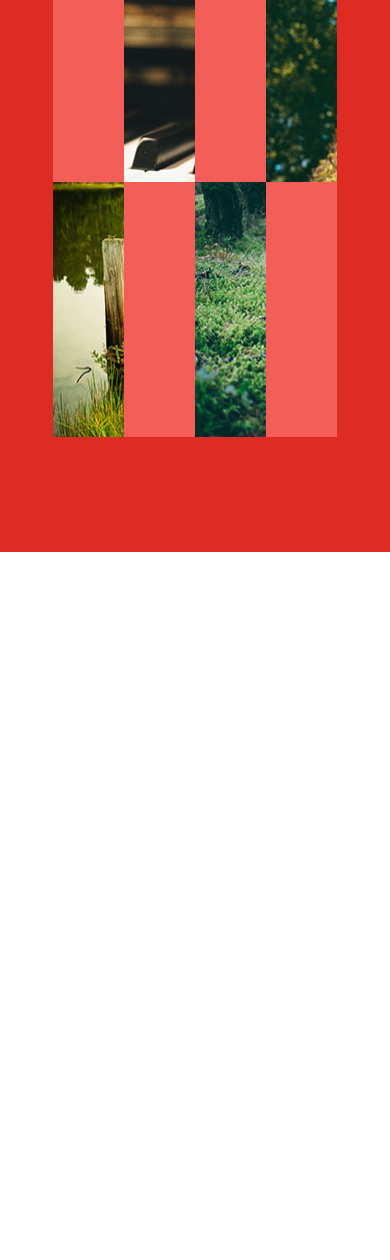
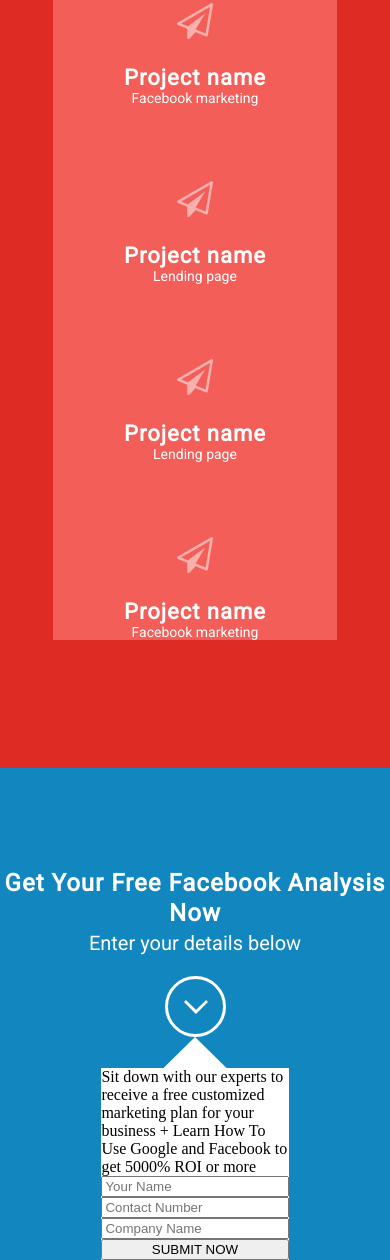
Before and after one commit to maria-dyka/Dyka_Task6, a plain HTML site: page index.html in a window 390 px wide. Shown: the part 310-1570 px from the top of the page. Before the commit the page ends 862 px from the top, so only its background shows below. Drawn offline with Linux system fonts and the light colour scheme.

Commit message:
New block were added.

```diff
--- a/index.html
+++ b/index.html
@@ -11,20 +11,57 @@
 
 <section class="our-work">
     <section class="our-work_name">
-        <h2 class="our-work_h">Our Work</h2>
-        <p class="our-work_description">We added our featured works below</p>
+        <h2 class="our-work_h text">Our Work</h2>
+        <p class="our-work_description text">We added our featured works below</p>
         <div class="our-work_line"></div>
     </section>
     <section class="our-work_gallery">
-        <div class="our-work_block block1"></div>
+        <div class="our-work_block block1">
+            <img class="block_img" src="img/icons/icon7.png" alt="Project logo">
+            <p class="block_name text">Project name</p>
+            <p class="block_description text">Facebook marketing</p>
+        </div>
         <div class="our-work_block block2"></div>
-        <div class="our-work_block block3"></div>
+        <div class="our-work_block block3">
+            <img class="block_img" src="img/icons/icon7.png" alt="Project logo">
+            <p class="block_name text">Project name</p>
+            <p class="block_description text">Lending page</p>
+        </div>
         <div class="our-work_block block4"></div>
         <div class="our-work_block block5"></div>
-        <div class="our-work_block block6"></div>
+        <div class="our-work_block block6">
+            <img class="block_img" src="img/icons/icon7.png" alt="Project logo">
+            <p class="block_name text">Project name</p>
+            <p class="block_description text">Lending page</p>
+        </div>
         <div class="our-work_block block7"></div>
-        <div class="our-work_block block8"></div>
+        <div class="our-work_block block8">
+            <img class="block_img" src="img/icons/icon7.png" alt="Project logo">
+            <p class="block_name text">Project name</p>
+            <p class="block_description text">Facebook marketing</p>
+        </div>
     </section>
+</section>
+
+<section class="facebook-analysis">
+    <section class="facebook-analysis_name">
+        <h2 class="facebook-analysis_h text">Get Your Free Facebook Analysis Now</h2>
+        <p class="facebook-analysis_description text">Enter your details below</p>
+    </section>
+    <div class="arrow"></div>
+    <div class="decoration"></div>
+    <form class="facebook-analysis_form">
+        <div class="close"></div>
+        <p class="form_description">
+            Sit down with our experts to receive a free customized marketing plan
+            for your business + Learn How To Use Google and Facebook to get 5000%
+            ROI or more
+        </p>
+        <input type="text" class="form_name" name="name" placeholder="Your Name">
+        <input type="number" class="form_number" name="number" placeholder="Contact Number">
+        <input type="text" class="form_company-name" name="company_name" placeholder="Company Name">
+        <input type="submit" class="form_submit" name="submit" value="SUBMIT NOW">
+    </form>
 </section>
 
 </body>
--- a/style.css
+++ b/style.css
@@ -1,9 +1,13 @@
 *{
     margin: 0;
 }
+.text{
+    color: white;
+    font-family: 'Roboto', sans-serif;
+    text-align: center;
+}
 .our-work{
     width: 100%;
-    height: 862px;
     background-color: rgb(222, 43, 36);
     display: flex;
     flex-direction: column;
@@ -17,17 +21,11 @@
     align-items: center;
 }
 .our-work_h{
-    color: white;
-    font-family: 'Roboto', sans-serif;
     font-size: 24px;
     font-weight: 900;
-    text-align: center;
 }
 .our-work_description{
-    color: white;
     font-size: 20px;
-    font-family: 'Roboto', sans-serif;
-    text-align: center;
 }
 .our-work_line{
     background-color: white;
@@ -39,13 +37,16 @@
     display: flex;
     flex-wrap: wrap;
     width: 73%;
-    height: 59%;
     margin-top: 47px;
+    margin-bottom: 128px;
 }
 .our-work_block{
-    height: 50%;
-    width: 25%;
+    height: 253px;
+    flex-basis: 25%;
     background-color: rgb(243, 94, 89);
+    display: flex;
+    flex-direction: column;
+    align-items: center;
 }
 .block2{
     background-image: url("img/photo1.jpg");
@@ -59,3 +60,126 @@
 .block7{
     background-image: url("img/photo7.jpg");
 }
+.block_name{
+    letter-spacing: 1px;
+    font-size: 22px;
+    font-weight: 900;
+    margin-top: 25px;
+}
+.block_description{
+    font-size: 14px;
+}
+.block_img{
+    margin-top: 75px;
+}
+
+
+.facebook-analysis{
+    padding-top: 100px;
+    width: 100%;
+    background-color: rgb(18, 135, 191);
+    display: flex;
+    flex-direction: column;
+    align-items: center;
+}
+.facebook-analysis_name{
+    line-height: 30px;
+}
+.facebook-analysis_h{
+    font-size: 24px;
+    font-weight: 900;
+    letter-spacing: 1px;
+}
+.facebook-analysis_description{
+    font-size: 20px;
+}
+.arrow{
+    width: 55px;
+    height: 55px;
+    border-radius: 50%;
+    border: solid 3px white;
+    background: url("img/icons/arrow.png") no-repeat;
+    background-position: 16px 21px;
+    margin-top: 18px;
+}
+.decoration{
+    width: 63px;
+    height: 31px;
+    background-color: white;
+    clip-path: polygon(50% 0%, 0% 100%, 100% 100%);
+}
+.facebook-analysis_form{
+    width: 48%;
+    background-color: white;
+    display: flex;
+    flex-direction: column;
+}
+
+
+
+
+
+
+
+@media screen and (max-width: 950px){
+    .our-work_block{
+        flex-basis: 50%;
+    }
+    .block1{
+        order: 1;
+    }
+    .block2{
+        order: 2;
+    }
+    .block3{
+        order: 4;
+    }
+    .block4{
+        order: 3;
+    }
+    .block5{
+        order: 6;
+    }
+    .block6{
+        order: 5;
+    }
+    .block7{
+        order: 7;
+    }
+    .block8{
+        order: 8;
+    }
+}
+
+@media screen and (max-width: 700px){
+    .our-work_gallery{
+        flex-direction: column;
+    }
+    .our-work_block{
+        flex-basis: 100%;
+    }
+    .block1{
+        order: 1;
+    }
+    .block2{
+        order: 2;
+    }
+    .block3{
+        order: 3;
+    }
+    .block4{
+        order: 4;
+    }
+    .block5{
+        order: 6;
+    }
+    .block6{
+        order: 5;
+    }
+    .block7{
+        order: 8;
+    }
+    .block8{
+        order: 7;
+    }
+}
```
Also changed, not shown: img/icons/arrow.png (added).
